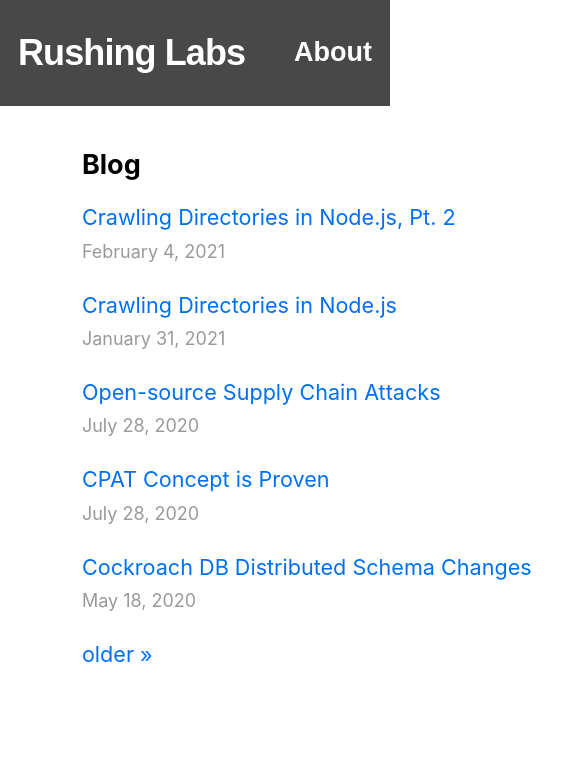
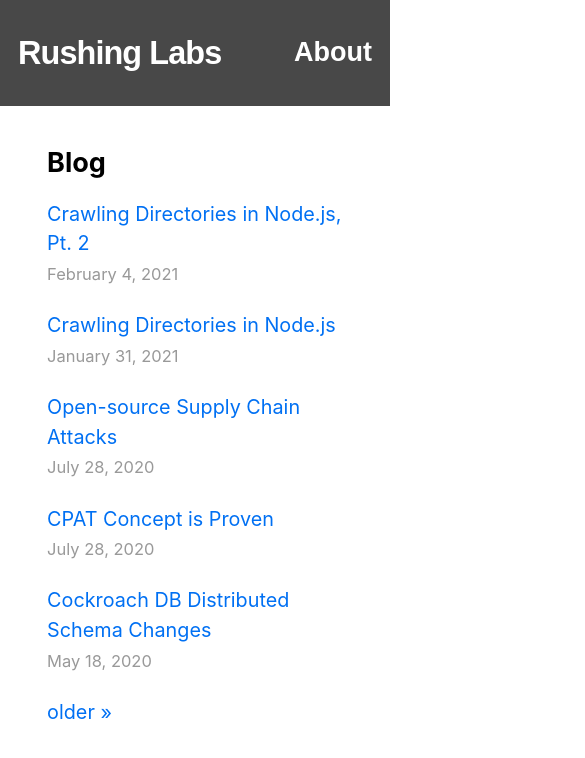
Before and after one commit to meddlin/rushinglabs-blog-nextjs, a Next.js app: page /blog/pages/1 in a window 390 px wide. Shown: the top 758 px of the page, 585 px wide, since content can reach past the window. Built offline with nearby package versions, Linux system fonts and the light colour scheme; a web font is replaced by a local one.

Commit message:
Responsive changes, tested for iOS 12
- New media queries, and moved to bottom, for utils.module.css (main fix)
- Layout header no longer has "home" style--just one type of header for every page
- Separate screen width breaks introduced to About page styles
- Indenting fixed on /blog/pages/[page].js

```diff
--- a/components/layout.js
+++ b/components/layout.js
@@ -28,7 +28,6 @@ export default function Layout({ children, home }) {
           <link href="https://fonts.googleapis.com/css2?family=Palanquin+Dark:wght@400;700&family=Palanquin:wght@100;300&display=swap" rel="stylesheet"></link>
         </Head>
 
-          {home ? (
         <header className={styles.header}>
           <h1 className={utilStyles.heading2Xl}>
             <Link href="/">
@@ -44,23 +43,6 @@ export default function Layout({ children, home }) {
             </h2>
           </div>
         </header>
-          ) : (
-            <header className={styles.header}>
-              <h1 className={utilStyles.heading2Xl}>
-                <Link href="/">
-                  <a className={utilStyles.colorInherit}>{name}</a>
-                </Link>
-              </h1>
-
-              <div className={styles.navbarLinks}>
-                <h2>
-                  <Link href="/about">
-                    <a className={utilStyles.colorInherit}>About</a>
-                  </Link>
-                </h2>
-              </div>
-            </header>
-          )}
 
         <div className={styles.container}>
           {children}
--- a/components/layout.module.css
+++ b/components/layout.module.css
@@ -3,6 +3,13 @@
     justify-content: center;
     margin: 0 25% 0 25%;
 }
+@media (max-width: 399px),
+    screen and (orientation: portrait) {
+        .container {
+            margin: 0 7% 0 7%;
+        }
+    }
+
 @media (min-width: 400px), screen and (orientation: portrait) {
     .container {
         margin: 0 7% 0 7%;
@@ -25,7 +32,6 @@
     flex-direction: row;
     align-items: center;
     justify-content: space-between;
-    /* margin: 0.5em 1em; */
 
     font-weight: 400;
     font-family: 'Palanquin Dark', sans-serif;
--- a/pages/blog/pages/[page].js
+++ b/pages/blog/pages/[page].js
@@ -55,7 +55,6 @@ export async function getStaticPaths() {
 
 const PostsPage = ({ posts, categoriesList, prevPosts, nextPosts }) => {
     return (
-
         <Layout home>
             <div className={`${utilStyles.horizontal}`}>
                 <section className={`${utilStyles.headingMd} ${utilStyles.padding1px} ${utilStyles.categoriesSection}`}>
@@ -104,7 +103,6 @@ const PostsPage = ({ posts, categoriesList, prevPosts, nextPosts }) => {
                 </section>
             </div>
         </Layout>
-
     );
 };
 
--- a/styles/global.css
+++ b/styles/global.css
@@ -27,7 +27,7 @@ img {
 }
 
 
-@media (min-width: 400px), screen and (orientation: portrait) {
+@media (min-width: 400px) {
   .remark-highlight {
     font-size: 16px;
   }
--- a/styles/utils.module.css
+++ b/styles/utils.module.css
@@ -5,10 +5,15 @@
     letter-spacing: -0.05rem;
     margin: 1rem 0;
 }
-@media (min-width: 400px), screen and (orientation: portrait) {
-  .heading2Xl {
-      font-size: 2rem;
-  }
+
+.categoriesSection {
+  font-size: 1rem;
+  margin-right: 10em;
+  margin-top: 3em;
+}
+
+.postsSection {
+  min-width: 35rem;
 }
 
   .headingXl {
@@ -57,6 +62,7 @@
   }
 
 
+
   .horizontal {
     display: flex;
     justify-content: space-between;
@@ -71,18 +77,45 @@
     margin: 0;
   }
 
-.categoriesSection {
-  font-size: 1rem;
-  margin-right: 10em;
-  margin-top: 3em;
-}
-
-.postsSection {
-  min-width: 35rem;
-}
 
 .centeredButtons {
   display: flex;
   justify-content: space-between;
   align-items: center;
 }
+
+
+@media (min-width: 400px) and (max-width: 699px),
+screen and (orientation: portrait) {
+  .heading2Xl {
+      font-size: 1.8rem;
+  }
+
+  .postsSection {
+    min-width: 5rem;
+    font-size: 1.1em;
+  }
+
+  .categoriesSection {
+    display: none;
+  }
+}
+
+/* If screen is 700px or wider */
+@media (min-width: 700px) and (max-width: 1299px),
+    screen and (orientation: portrait) {
+      .heading2Xl {
+        font-size: 1.8rem;
+    }
+
+    .postsSection {
+      min-width: 5rem;
+      font-size: 1.1em;
+    }
+
+    .categoriesSection {
+      margin-right: 5em;
+      font-size: 1em;
+      margin-top: 0;
+    }
+}
```
Also changed, not shown: styles/about.module.css (+26 -25 lines). Lines whose indentation alone changed are shown as unchanged.
